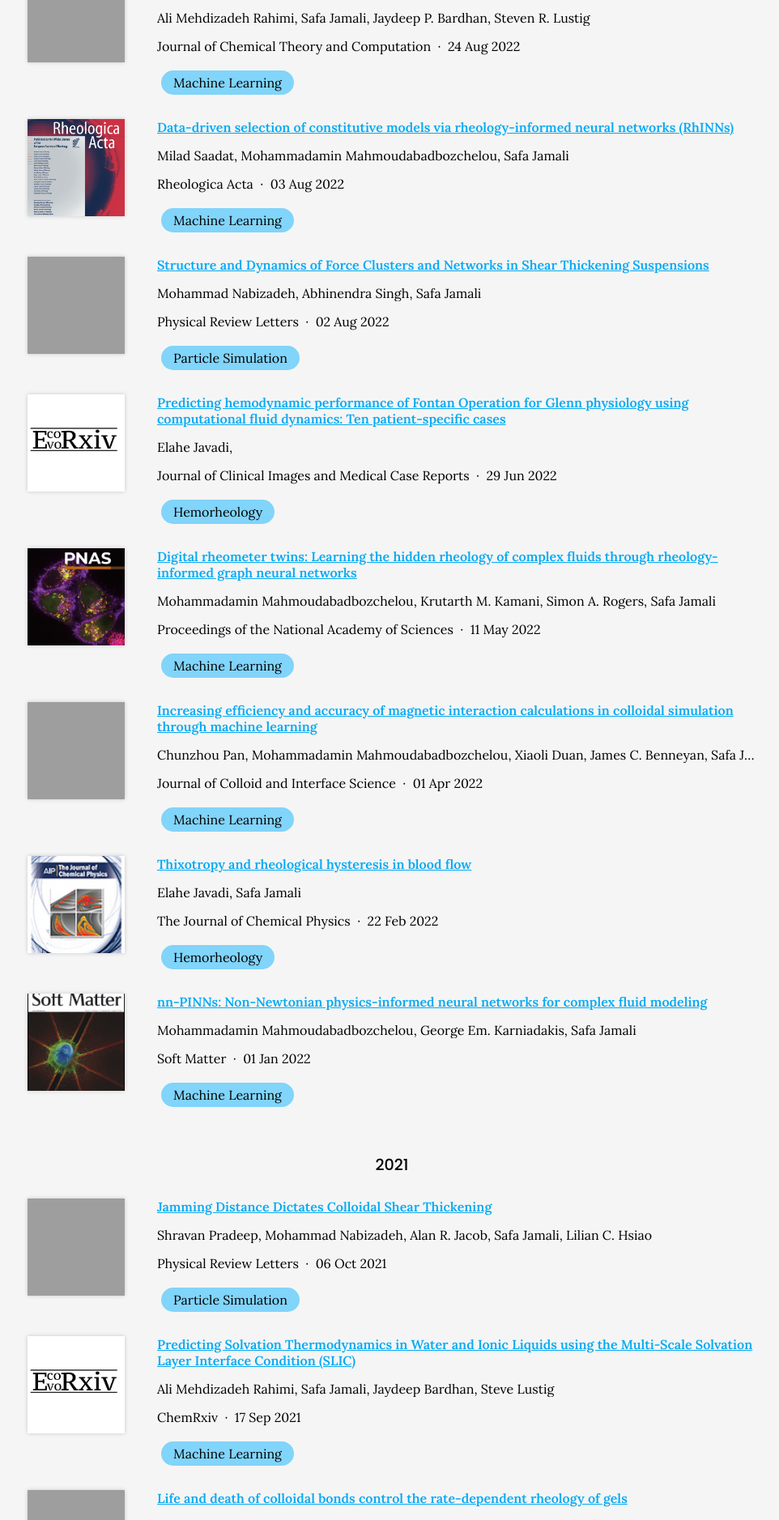
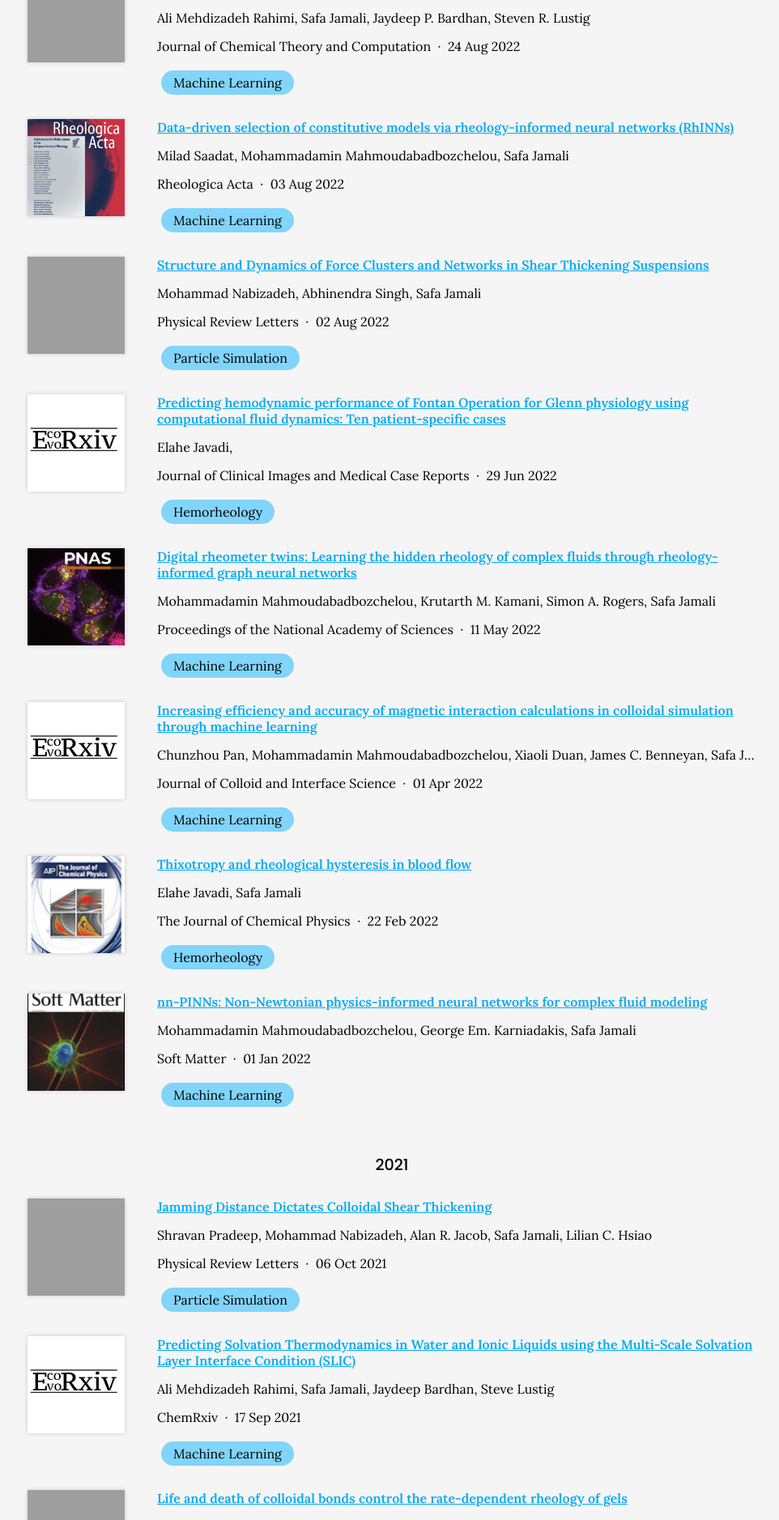
Before and after one commit to procf/procf.github.io, a Jekyll site: the page built from publications/index.md, in a window 1280 px wide. Shown: the part 2808-4685 px from the top of the page at 81% size, without its empty margins (156-1118 px from the left). Built offline with Jekyll 4.4.1, drawn with Linux system fonts in a browser that asks for light colours; nearby versions of some CDN libraries; comment, search, counter and statistics services are not loaded.

Commit message:
Generate citations

```diff
--- a/_data/citations.yaml
+++ b/_data/citations.yaml
@@ -344,7 +344,7 @@
   publisher: Journal of Colloid and Interface Science
   date: '2022-04-01'
   link: https://doi.org/gnrsfp
-  image: https://procf.github.io/images/journal_covers/j_coll_interface_sci
+  image: https://procf.github.io/images/journal_covers/ecoevorxiv.jpg
   tags:
   - Machine Learning
 - id: 10.1122/8.0000432
```
